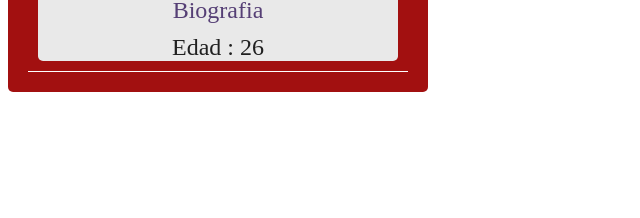
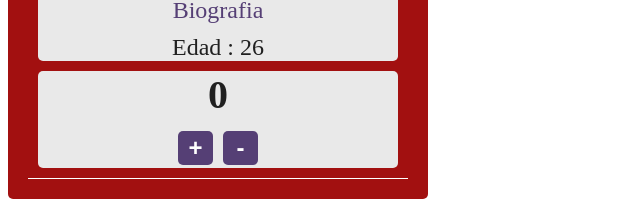
Before and after one commit to Christojhg/vue-firebase, a Vue app: page / in a window 1280 px wide. Shown: the part 452-670 px from the top of the page, without its empty margins (0-640 px from the left). Built offline with nearby package versions, Linux system fonts and the light colour scheme.

Commit message:
v-on:click

```diff
--- a/src/App.vue
+++ b/src/App.vue
@@ -35,4 +35,21 @@ html{
   font-size:3rem;
   text-align:center;
 }
+a{
+		text-decoration: none;
+		color:#553f75;
+}
+
+button{
+  background-color: #553f75;
+  color:white;
+  font-size: 2.4rem;
+  font-weight: bold;
+  border-style: none;
+  border-radius:5px ;
+  padding: 3px 10px;
+  margin: 3px 5px;
+  min-width: 35px;
+  cursor: pointer;
+}
 </style>
--- /dev/null
+++ b/src/components/Boletos.vue
@@ -0,0 +1,40 @@
+<template>
+    <div class="section">
+        <div class="atributo">
+            <span class="boletos">{{boletos}}</span>
+        </div>
+        <div class="atributo">
+            <button v-on:click="actualizarCantidad(1)">+</button>
+            <button v-on:click="actualizarCantidad(-1)">-</button>
+        </div>
+    </div>
+</template>
+
+<script>
+export default {
+    data(){
+        return{
+            boletos:0
+        }
+    },
+    methods:{
+        actualizarCantidad(cantidad){
+            this.boletos +=cantidad
+            if(this.boletos >10){
+                this.boletos=10
+            }
+            else if(this.boletos <0){
+                this.boletos=0
+            }
+        }
+
+    }
+}
+</script>
+
+<style>
+.boletos{
+    font-size:4rem;
+    font-weight: bold;
+}
+</style>
--- a/src/components/Cliente.vue
+++ b/src/components/Cliente.vue
@@ -4,10 +4,10 @@
 		<span>{{nombreCompleto}}</span>
 	</div>
 	<div class="atributo">
-		<img v-bind:src="fotoPerfil">
+		<img :src="fotoPerfil">
 	</div>
 	<div class="atributo">
-		<a v-bind:href="biografia" target="_blank">Biografia</a>
+		<a :href="biografia" target="_blank">Biografia</a>
 	</div>
 	<div class="atributo">
 		<span>Edad : {{edad}}</span>
@@ -46,16 +46,7 @@ export default{
 </script>
 
 <style scoped>
-	.section{
-		font-size:2.4rem;
-	color:#202020;
-	background-color:#e9e9e9;
-	border-radius:5px;
-	margin:10px;
-	}
-	.atributo{
-		margin:10px;
-	}
+
 	a{
 		text-decoration: none;
 		color:#553f75;
--- a/src/views/Entrada.vue
+++ b/src/views/Entrada.vue
@@ -2,14 +2,16 @@
 <div class="anuncio">
 	<anuncio/>
 	<cliente/>
+	<boletos/>
 </div>
 </template>
 
 <script>
 import Cliente from '@/components/Cliente.vue'
 import Anuncio from '@/components/Anuncio.vue'
+import Boletos from '@/components/Boletos.vue'
 export default{
-  components:{cliente:Cliente,Anuncio:Anuncio}
+  components:{cliente:Cliente,Anuncio:Anuncio,Boletos}
 }
 </script>
 
@@ -26,4 +28,17 @@ export default{
 	border-bottom-width: 1px;
 	border-bottom-style:solid;
 }
+
+.section{
+	font-size:2.4rem;
+	color:#202020;
+	background-color:#e9e9e9;
+	border-radius:5px;
+	margin:10px;
+}
+.atributo{
+	margin:10px;
+}
+
+
 </style>
```
